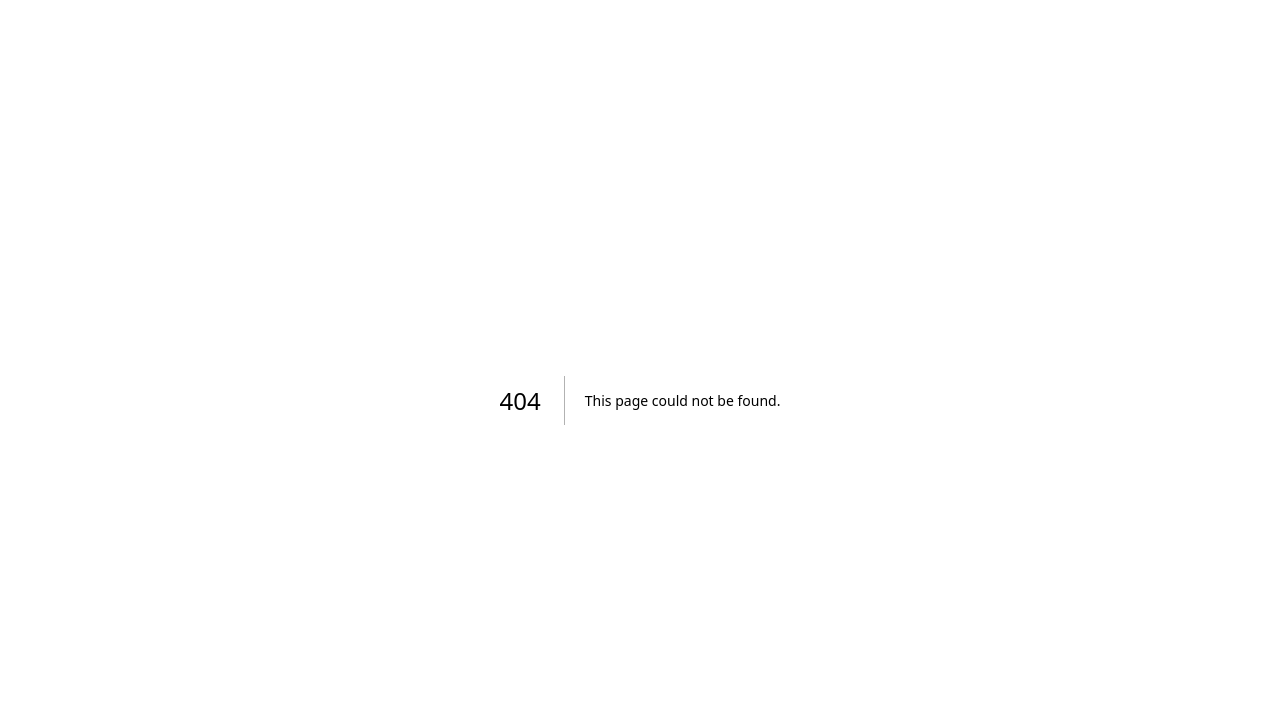
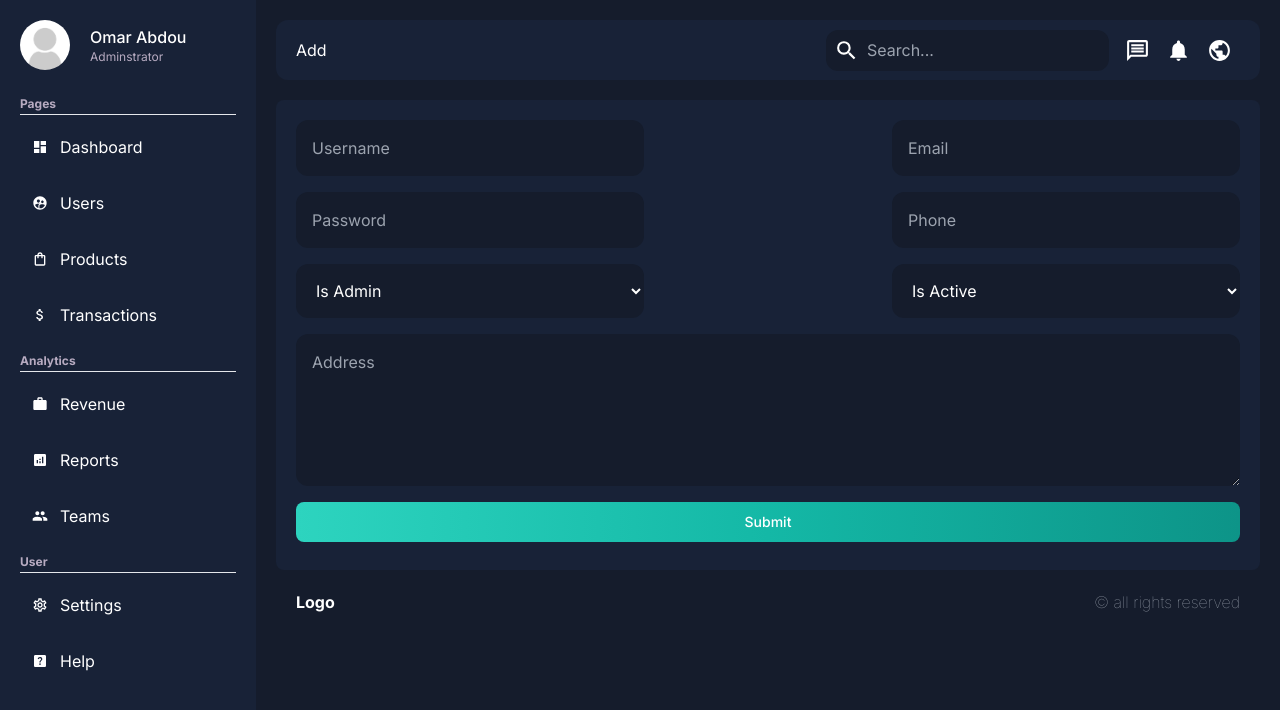
Before and after one commit to omar52/Next-js--project, a Next.js app: page /dashboard/users/add in a window 1280 px wide. Before the commit this address had no page. Shown: the top 710 px of the page. Built offline with nearby package versions, Linux system fonts and the light colour scheme.

Commit message:
addition section in users & products and finish login page

```diff
--- a/app/dashboard/page.jsx
+++ b/app/dashboard/page.jsx
@@ -5,7 +5,7 @@ import Transaction from "../ui/dashboard/transaction/transaction";
 
 const Dashboard = () => {
   return (
-    <div className="flex flex-row mt-5 gap-5">
+    <div className="flex flex-row mt-5 gap-5 min-h-s">
       <div className="left-coloum flex  flex-col basis-3/4">
         <div className="cards flex gap-5 ">
           <Card />
--- /dev/null
+++ b/app/dashboard/products/add/page.jsx
@@ -0,0 +1,72 @@
+const AddProduct = () => {
+  return (
+    <form
+      className="  mt-5 rounded-lg grid grid-cols-2 gap-4 p-5"
+      style={{ backgroundColor: "var(--bgsoft)" }}
+    >
+      <input
+        className="p-4 w-3/4 rounded-xl"
+        name="title"
+        type="text"
+        required
+        placeholder="title"
+        style={{backgroundColor:"var(--bg)"}}
+      />
+      <select className="p-1.5 w-3/4 ms-auto rounded-xl" name="cat"
+      style={{backgroundColor:"var(--bg)"}}>
+        <option value="general">Choose a category</option>
+        <option value="electronics">Electronics</option>
+        <option value="furniture">Funiture</option>
+        <option value="industrial">Industrial</option>
+      </select>
+      <input
+      style={{backgroundColor:"var(--bg)"}}
+        className=" rounded-xl p-4 w-3/4 "
+        name="price"
+        type="number"
+        required
+        placeholder="Price"
+      />
+      <input
+      style={{backgroundColor:"var(--bg)"}}
+        className="rounded-xl p-4 w-3/4 ms-auto"
+        name="stock"
+        type="number"
+        required
+        placeholder="Stock"
+      />
+      <input
+      style={{backgroundColor:"var(--bg)"}}
+        className=" rounded-xl p-4 w-3/4"
+        name="color"
+        type="text"
+        required
+        placeholder="Colour"
+      />
+      <input
+      style={{backgroundColor:"var(--bg)"}}
+        className=" rounded-xl p-4 w-3/4 ms-auto"
+        name="size"
+        type="number"
+        placeholder="Size"
+      />
+
+      <textarea
+      style={{backgroundColor:"var(--bg)"}}
+        className=" rounded-xl w-auto p-4 col-span-2"
+        name="description"
+        id="description"
+        placeholder="Desc"
+        rows={5}
+      ></textarea>
+      <button
+        type="submit"
+        className="  col-span-2 text-white bg-gradient-to-r from-teal-400 via-teal-500 to-teal-600 hover:bg-gradient-to-br focus:ring-4 focus:outline-none focus:ring-teal-300 dark:focus:ring-teal-800 font-medium rounded-lg text-sm px-5 py-2.5 text-center  mb-2"
+      >
+        Submit
+      </button>
+    </form>
+  );
+};
+
+export default AddProduct;
--- a/app/dashboard/products/page.jsx
+++ b/app/dashboard/products/page.jsx
@@ -1,6 +1,7 @@
 import ProductsTable from "@/app/ui/dashboard/products/productstable/table";
 import Search from "@/app/ui/dashboard/search/search";
 import Pagination from "@/app/ui/dashboard/pagination/pagination";
+import Link from "next/link";
 
 const ProductsPage = () => {
   return (
@@ -10,12 +11,14 @@ const ProductsPage = () => {
     >
       <div className="heading flex justify-between">
         <Search placeholder="Search for a product" />
-        <button className="px-4 py-2 bg-purple-700 text-white rounded-lg">
-          Add new
-        </button>
+        <Link href="/dashboard/products/add">
+          <button className="px-4 py-2 bg-purple-700 text-white rounded-lg">
+            Add new
+          </button>
+        </Link>
       </div>
       <div className="table">
-        <ProductsTable/>
+        <ProductsTable />
       </div>
       <div className="pagination">
         <Pagination />
--- /dev/null
+++ b/app/dashboard/users/[id]/page.jsx
@@ -0,0 +1,99 @@
+import Image from "next/image";
+
+const UserInfo = () => {
+  return (
+    <div className="grid grid-cols-3  mt-5 gap-20">
+      <div
+        className="info w-6/9 p-5 rounded-3xl h-fit"
+        style={{ backgroundColor: "var(--bgsoft)" }}
+      >
+        <Image
+          className=" w-full p-2 rounded-2xl"
+          height={50}
+          width={50}
+          src="/noavatar.png"
+          alt=""
+        />
+        <p className="p-2">Hello</p>
+      </div>
+      <form
+        className="col-span-2 flex flex-col p-5 rounded-3xl"
+        style={{ backgroundColor: "var(--bgsoft)" }}
+      >
+        <label htmlFor="username">User Name</label>
+        <input
+          placeholder="hello"
+          className="p-3 rounded-lg"
+          type="text"
+          name="username"
+          style={{ backgroundColor: "var(--bg)" }}
+        />
+        <label className="mt-2 mb-1" htmlFor="email">
+          E-mail
+        </label>
+        <input
+          placeholder="hello@gmail.com"
+          className="p-3 rounded-lg"
+          type="email"
+          name="email"
+          style={{ backgroundColor: "var(--bg)" }}
+        />
+        <label className="mt-2 mb-1" htmlFor="password">
+          Password
+        </label>
+        <input
+          placeholder="123456"
+          className="p-3 rounded-lg"
+          type="password"
+          style={{ backgroundColor: "var(--bg)" }}
+        />
+        <label className="mt-2 mb-1" htmlFor="Phone">
+          Phone
+        </label>
+        <input
+        placeholder="010000"
+          className="p-3 rounded-lg"
+          type="number"
+          style={{ backgroundColor: "var(--bg)" }}
+        />
+        <label className="mt-2 mb-1" htmlFor="Address">
+          Adress
+        </label>
+        <textarea
+          className="p-3 rounded-lg"
+          name="Address"
+          id="address"
+          style={{ backgroundColor: "var(--bg)" }}
+        >
+          addres
+        </textarea>
+        <label className="mt-2 mb-1" htmlFor="isadmin">
+          Is Admin
+        </label>
+        <select
+          className="p-3 rounded-lg"
+          name="isadmin"
+          id="isadmin"
+          style={{ backgroundColor: "var(--bg)" }}
+        >
+          <option value="yes">Yes</option>
+          <option value="no">No</option>
+        </select>
+        <label className="mt-2 mb-1" htmlFor="isactive">
+          Is Active
+        </label>
+        <select
+          className="p-3 rounded-lg"
+          name="isadmin"
+          id="isadmin"
+          style={{ backgroundColor: "var(--bg)" }}
+        >
+          <option value="yes">Yes</option>
+          <option value="no">No</option>
+        </select>
+      </form>
+    </div>
+  );
+};
+
+export default UserInfo;
--- /dev/null
+++ b/app/dashboard/users/add/page.jsx
@@ -0,0 +1,77 @@
+const AddUser = () => {
+  return (
+    <form
+      className="  mt-5 rounded-lg grid grid-cols-2 gap-4 p-5"
+      style={{ backgroundColor: "var(--bgsoft)" }}
+    >
+      <input
+        className="p-4 w-3/4 rounded-xl"
+        name="username"
+        type="text"
+        required
+        placeholder="Username"
+        style={{ backgroundColor: "var(--bg)" }}
+      />
+
+      <input
+        className="p-4 w-3/4 ms-auto rounded-xl"
+        style={{ backgroundColor: "var(--bg)" }}
+        name="email"
+        type="email"
+        required
+        placeholder="Email"
+      />
+      <input
+        style={{ backgroundColor: "var(--bg)" }}
+        className=" rounded-xl p-4 w-3/4 "
+        name="password"
+        type="password"
+        required
+        placeholder="Password"
+      />
+      <input
+        style={{ backgroundColor: "var(--bg)" }}
+        className="rounded-xl p-4 w-3/4 ms-auto"
+        name="phone"
+        type="number"
+        required
+        placeholder="Phone"
+      />
+      <select
+        style={{ backgroundColor: "var(--bg)" }}
+        className=" rounded-xl p-4 w-3/4"
+        name="is Admin"
+        id="is admin"
+      >
+        <option value="general">Is Admin</option>
+        <option value="Yes">Yes</option>
+        <option value="No">No</option>
+      </select>
+      <select
+        style={{ backgroundColor: "var(--bg)" }}
+        className=" rounded-xl p-4 w-3/4 ms-auto"
+      >
+        <option value="general">Is Active</option>
+        <option value="Yes">Yes</option>
+        <option value="No">No</option>
+      </select>
+
+      <textarea
+        style={{ backgroundColor: "var(--bg)" }}
+        className=" rounded-xl w-auto p-4 col-span-2"
+        name="address"
+        id="address"
+        placeholder="Address"
+        rows={5}
+      ></textarea>
+      <button
+        type="submit"
+        className="  col-span-2 text-white bg-gradient-to-r from-teal-400 via-teal-500 to-teal-600 hover:bg-gradient-to-br focus:ring-4 focus:outline-none focus:ring-teal-300 dark:focus:ring-teal-800 font-medium rounded-lg text-sm px-5 py-2.5 text-center  mb-2"
+      >
+        Submit
+      </button>
+    </form>
+  );
+};
+
+export default AddUser;
--- a/app/dashboard/users/page.jsx
+++ b/app/dashboard/users/page.jsx
@@ -1,6 +1,7 @@
 import Search from "@/app/ui/dashboard/search/search";
 import Pagination from "@/app/ui/dashboard/pagination/pagination";
 import UserTable from "@/app/ui/dashboard/user/table/table";
+import Link from "next/link";
 
 const UserPage = () => {
   return (
@@ -10,9 +11,12 @@ const UserPage = () => {
     >
       <div className="heading flex justify-between">
         <Search placeholder="Search for a User" />
+        <Link href="/dashboard/users/add">
+
         <button className="px-4 py-2 bg-purple-700 text-white rounded-lg">
           Add new
         </button>
+        </Link>
       </div>
       <div className="table">
         <UserTable />
--- a/app/login/page.jsx
+++ b/app/login/page.jsx
@@ -1,5 +1,37 @@
 const Login = () => {
-  return <div>log in page</div>;
+  return (
+    <div className=" flex flex-col min-h-screen justify-center items-center ">
+      <form
+        className="flex flex-col p-5 rounded-lg text-start w-1/5 bg-gradient-to-r from-indigo-500 from-10% via-sky-500 via-30% to-emerald-500 to-90%"
+
+      >
+        <h2 className="mb-10 font-extrabold text-6xl  ">Login</h2>
+        <label className="text-xs font-thin text-black" htmlFor="username">
+          User Name
+        </label>
+        <input
+          className="outline-none border-none px-3 my-2 py-1.5 rounded-md"
+          type="text"
+          id="username"
+          placeholder="Name"
+          style={{ backgroundColor: "var(--bg)" }}
+        />
+        <label className="text-xs font-thin text-black" htmlFor="password">
+          Password
+        </label>
+        <input
+          className="outline-none border-none px-3 mt-2 py-1.5 rounded-md"
+          type="text"
+          id="password"
+          placeholder="Password"
+          style={{ backgroundColor: "var(--bg)" }}
+        />
+        <button className="mt-4 bg-green-600  px-3 py-1.5 rounded-md text-black">
+          Login
+        </button>
+      </form>
+    </div>
+  );
 };
 
 export default Login;
--- a/app/ui/dashboard/user/table/table.jsx
+++ b/app/ui/dashboard/user/table/table.jsx
@@ -1,3 +1,4 @@
+import Link from "next/link";
 import { MdPerson3 } from "react-icons/md";
 
 const UserTable = () => {
@@ -18,27 +19,13 @@ const UserTable = () => {
           </tr>
         </thead>
         <tbody>
+
           <tr>
             <td className="mt-0.5 flex flex-row gap-1 items-center py-3">
-              <MdPerson3 size={25} className="w-5 h-5 rounded-full bg-gray-600    opacity-20" />
-              Leen
-            </td>
-            <td className="mt-0.5">Leen@gmail.com</td>
-            <td className="mt-0.5">OCt 30 2023</td>
-            <td className="mt-0.5">client</td>
-            <td className="mt-0.5">Passive</td>
-            <td className="mt-0.5  gap-1">
-              <span className=" bg-green-700 text-white p-0.5 text-xs font-medium me-2 px-2.5 py-0.5 rounded dark:bg-gray-700 dark:text-gray-400  cursor-pointer">
-                view
-              </span>
-              <span className=" bg-red-700 text-white p-0.5 text-xs font-medium me-2 px-2.5 py-0.5 rounded dark:bg-gray-700 dark:text-gray-400 cursor-pointer">
-                dismiss
-              </span>
-            </td>
-          </tr>
-          <tr>
-            <td className="mt-0.5 flex flex-row gap-1 items-center py-3">
-              <MdPerson3 size={25} className="w-5 h-5 rounded-full bg-gray-600    opacity-20" />
+              <MdPerson3
+                size={25}
+                className="w-5 h-5 rounded-full bg-gray-600    opacity-20"
+              />
               Lolo
             </td>
             <td className="mt-0.5">Lolo@gmail.com</td>
@@ -46,12 +33,14 @@ const UserTable = () => {
             <td className="mt-0.5">client</td>
             <td className="mt-0.5">Avtive</td>
             <td className="mt-0.5  gap-1">
-              <span className=" bg-green-700 text-white p-0.5 text-xs font-medium me-2 px-2.5 py-0.5 rounded dark:bg-gray-700 dark:text-gray-400  cursor-pointer">
-                view
-              </span>
-              <span className=" bg-red-700 text-white p-0.5 text-xs font-medium me-2 px-2.5 py-0.5 rounded dark:bg-gray-700 dark:text-gray-400 cursor-pointer">
+              <Link href="/dashboard/users/userinfo">
+                <button className=" bg-green-700 text-white p-0.5 text-xs font-medium me-2 px-2.5 py-0.5 rounded dark:bg-gray-700 dark:text-gray-400  cursor-pointer">
+                  view
+                </button>
+              </Link>
+              <button className=" bg-red-700 text-white p-0.5 text-xs font-medium me-2 px-2.5 py-0.5 rounded dark:bg-gray-700 dark:text-gray-400 cursor-pointer">
                 dismiss
-              </span>
+              </button>
             </td>
           </tr>
         </tbody>
```
